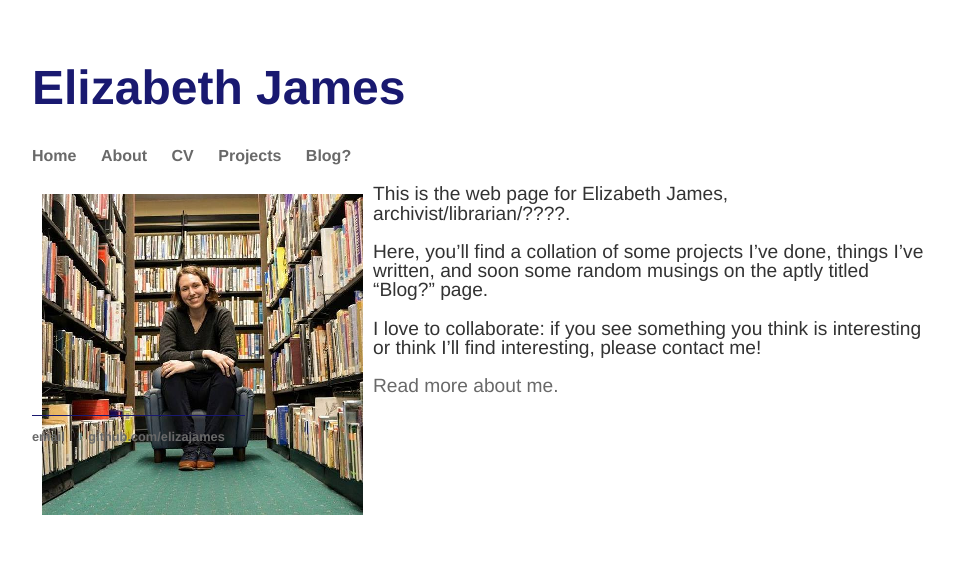
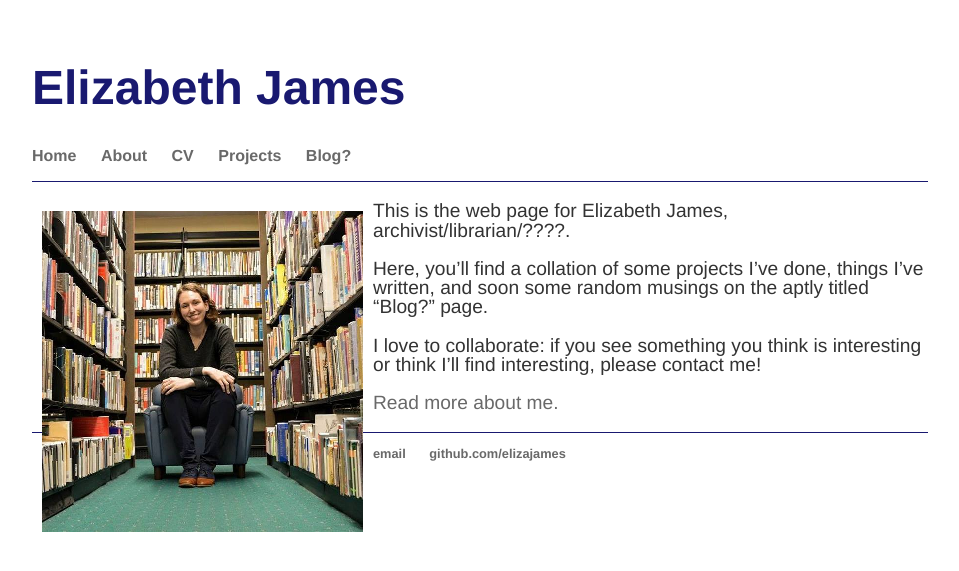
Before and after one commit to elizajames/old_site, a Jekyll site: the page built from index.html, in a window 1280 px wide. Shown: the top 571 px of the page, without its empty margins (160-1119 px from the left). Built offline with Jekyll 4.4.1, drawn with Linux system fonts in a browser that asks for light colours.

Commit message:
Update main.css

```diff
--- a/css/main.css
+++ b/css/main.css
@@ -42,8 +42,6 @@ p {
 footer {
     border-top: 1px solid #191970;
     font-size: .8em;
-    position: absolute;
-}
 }
 nav {
     border-bottom: 1px solid #191970;
```
